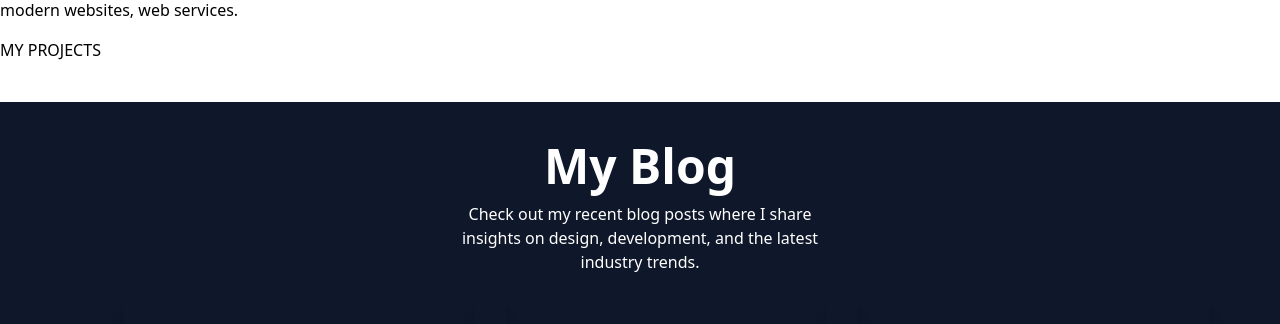
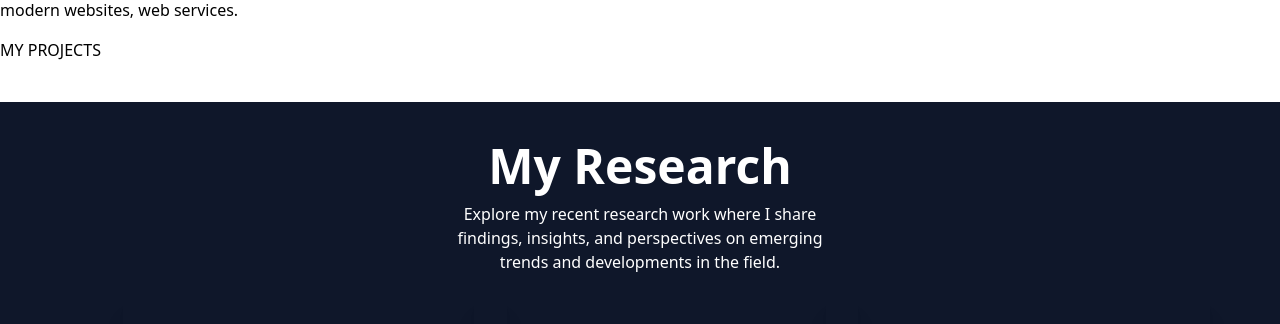
Before and after one commit to shaheen-020/Portfolio, a React (Vite) app: page /about in a window 1280 px wide. Shown: the part 1040-1364 px from the top of the page. Built offline with nearby package versions, Linux system fonts and the light colour scheme.

Commit message:
added research text

```diff
--- a/src/components/About/About.jsx
+++ b/src/components/About/About.jsx
@@ -52,8 +52,10 @@ const About = () => {
             <div className='bg-slate-900 py-10'>
                 <div className='w-10/12 mx-auto'>
                     <div className='text-center max-w-sm mx-auto  space-y-3'>
-                        <h className="lg:text-5xl text-3xl font-bold text-white">My Blog</h>
-                        <p className='text-white'>Check out my recent blog posts where I share insights on design, development, and the latest industry trends.</p>
+                        <h className="lg:text-5xl text-3xl font-bold text-white">My Research</h>
+                        <p className='text-white'>
+                            Explore my recent research work where I share findings, insights, and perspectives on emerging trends and developments in the field.
+                        </p>
                     </div>
                     <div className='grid lg:grid-cols-3 grid-cols-1 gap-5 py-6 px-4'>
                         <div className="card lg:w-96 w-72 bg-base-100 shadow-xl">
```
